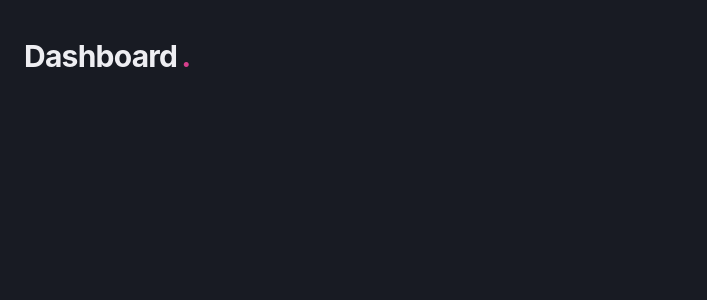
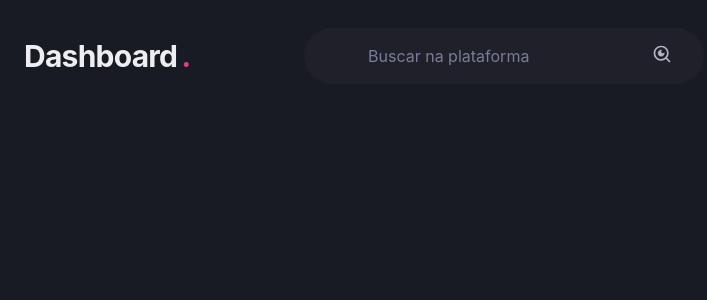
Before and after one commit to RafahOlive/next-js-dashboard, a Next.js app: page /dashboard in a window 1280 px wide. Shown: the top 300 px of the page, without its empty margins (0-707 px from the left). Built offline with nearby package versions, Linux system fonts and the light colour scheme.

Commit message:
Search field added

```diff
--- a/package.json
+++ b/package.json
@@ -16,7 +16,8 @@
     "framer-motion": "^6.2.9",
     "next": "12.1.4",
     "react": "18.0.0",
-    "react-dom": "18.0.0"
+    "react-dom": "18.0.0",
+    "react-icons": "^4.3.1"
   },
   "devDependencies": {
     "@types/node": "^17.0.23",
--- a/src/components/Header.tsx
+++ b/src/components/Header.tsx
@@ -1,4 +1,5 @@
-import { Flex, Text } from "@chakra-ui/react";
+import { Flex, Text, Input, Icon } from "@chakra-ui/react";
+import { RiSearchEyeLine } from 'react-icons/ri'
 
 export default function Header(){
     return(
@@ -12,7 +13,19 @@ export default function Header(){
                 <Text as="span" marginLeft="1" color="pink.500">.</Text>
             </Text>
 
-            <Flex as="label" flex="1" paddingY="4" paddingX="8">
+            <Flex as="label" flex="1" paddingY="4" paddingX="8"
+            marginLeft="6" maxWidth={400} alignSelf="center" color="gray.200"
+            position="relative" bg="gray.800" borderRadius="full"
+            >
+
+                <Input color="gray.50" variant="unstyled"
+                placeholder="Buscar na plataforma"
+                paddingX="4"
+                marginX="4"
+                _placeholder={{color:'gray.400'}}
+                />
+
+                <Icon as={RiSearchEyeLine} fontSize="20"/>
 
             </Flex>
         </Flex>
```
Also changed, not shown: 1 other file (tests, documents, lock files or other folders).
